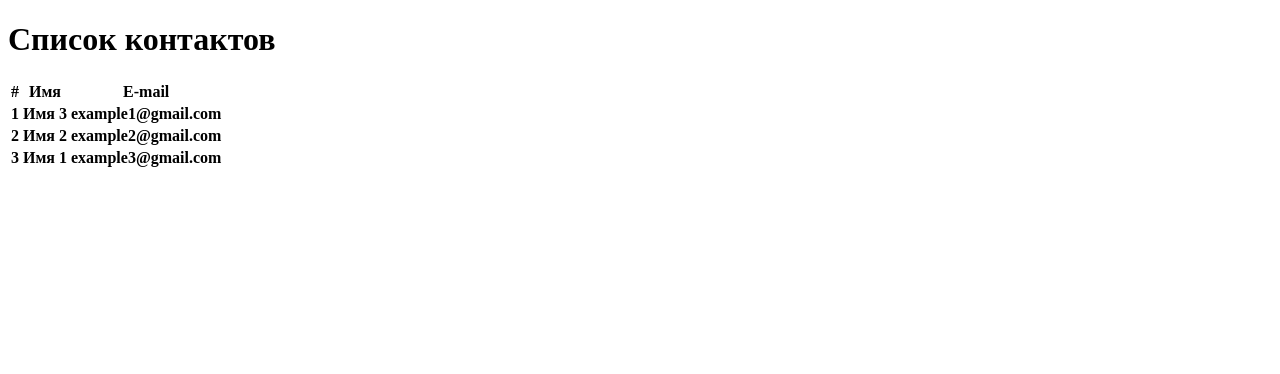
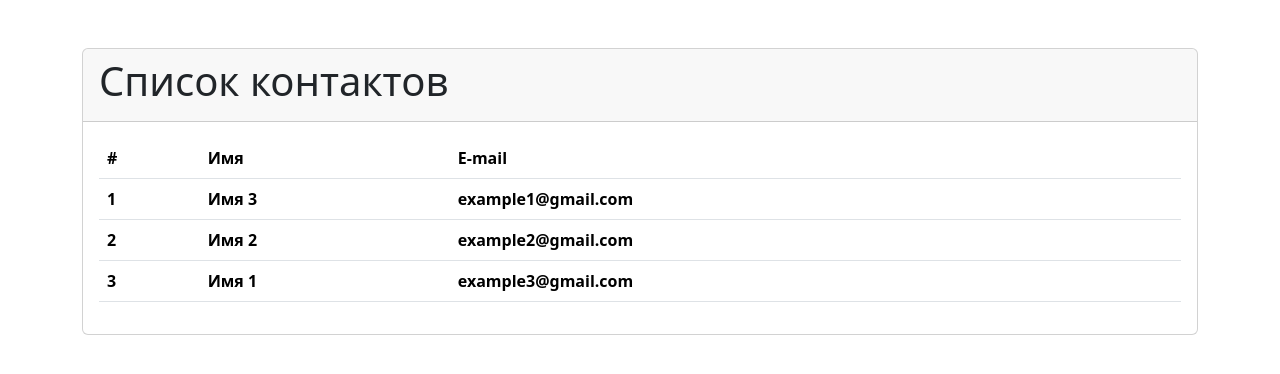
Before and after one commit to llllenivka/bootcamp-fullstack-csharp-js-sql, a React (Create React App) app in the folder csharp/ApiExplorerHub/client/: page / in a window 1280 px wide. Shown: the top 374 px of the page. Built offline with nearby package versions, Linux system fonts and the light colour scheme.

Commit message:
feat: Добваление Bootstrap
Добавлен bootstrap и изменен стиль в App.jsЭ

```diff
--- a/csharp/ApiExplorerHub/client/public/index.html
+++ b/csharp/ApiExplorerHub/client/public/index.html
@@ -11,11 +11,12 @@
     />
     <link rel="manifest" href="%PUBLIC_URL%/manifest.json" />
     <title>Full Contact Client</title>
+    <link href="https://cdn.jsdelivr.net/npm/bootstrap@5.3.3/dist/css/bootstrap.min.css" rel="stylesheet" integrity="sha384-QWTKZyjpPEjISv5WaRU9OFeRpok6YctnYmDr5pNlyT2bRjXh0JMhjY6hW+ALEwIH" crossorigin="anonymous">
 
   </head>
   <body>
 
     <div id="root"></div>
-
+    <script src="https://cdn.jsdelivr.net/npm/bootstrap@5.3.3/dist/js/bootstrap.bundle.min.js" integrity="sha384-YvpcrYf0tY3lHB60NNkmXc5s9fDVZLESaAA55NDzOxhy9GkcIdslK1eN7N6jIeHz" crossorigin="anonymous"></script>
   </body>
 </html>
--- a/csharp/ApiExplorerHub/client/src/App.js
+++ b/csharp/ApiExplorerHub/client/src/App.js
@@ -1,12 +1,13 @@
-function App() {
+const App = () => {
   return (
-    <div>
-      <div>
-        <div>
+    <div className="container mt-5">
+      <div className="card">
+        <div className="card-header">
           <h1>Список контактов</h1>
         </div>
-        <div>
-          <table>
+
+        <div className="card-body">
+          <table className="table table-hover">
             <thead>
               <tr>
                 <th>#</th>
```
Also changed, not shown: csharp/ApiExplorerHub/client/src/index.js (line endings or trailing spaces).
